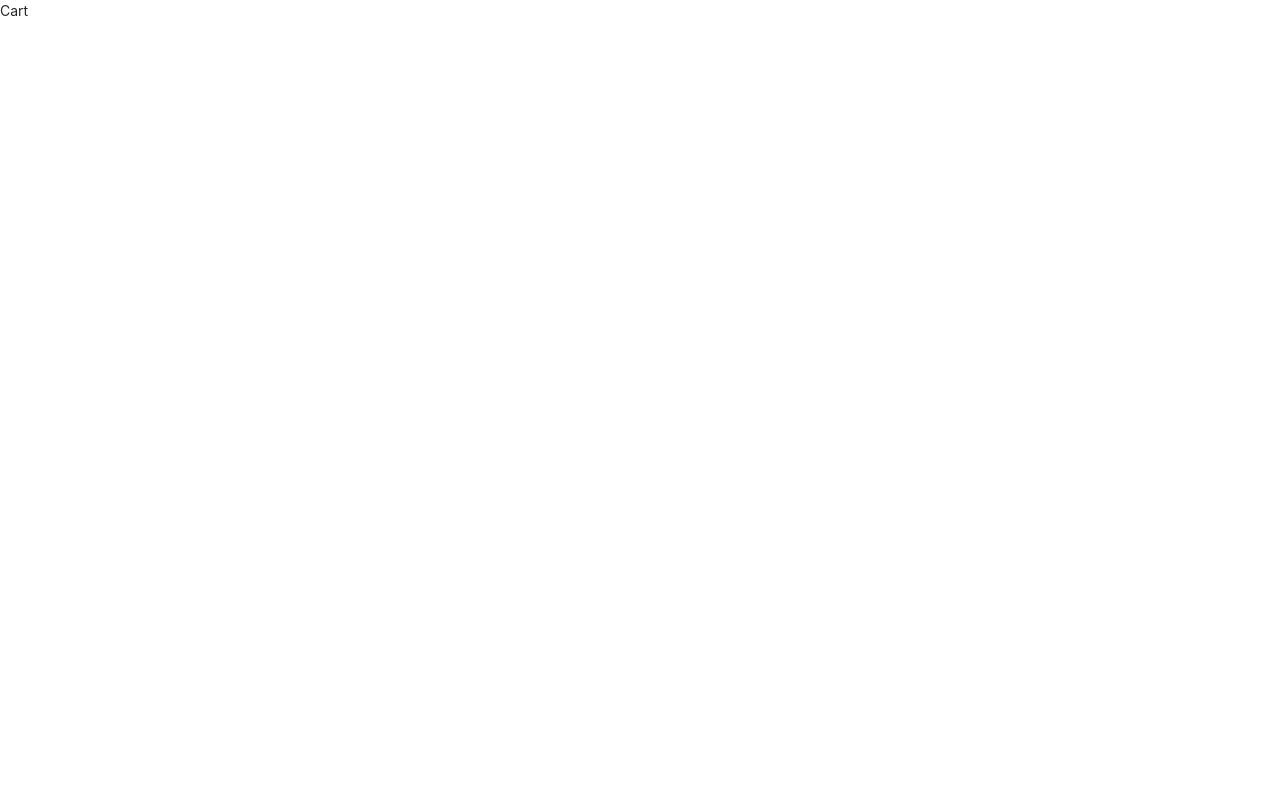
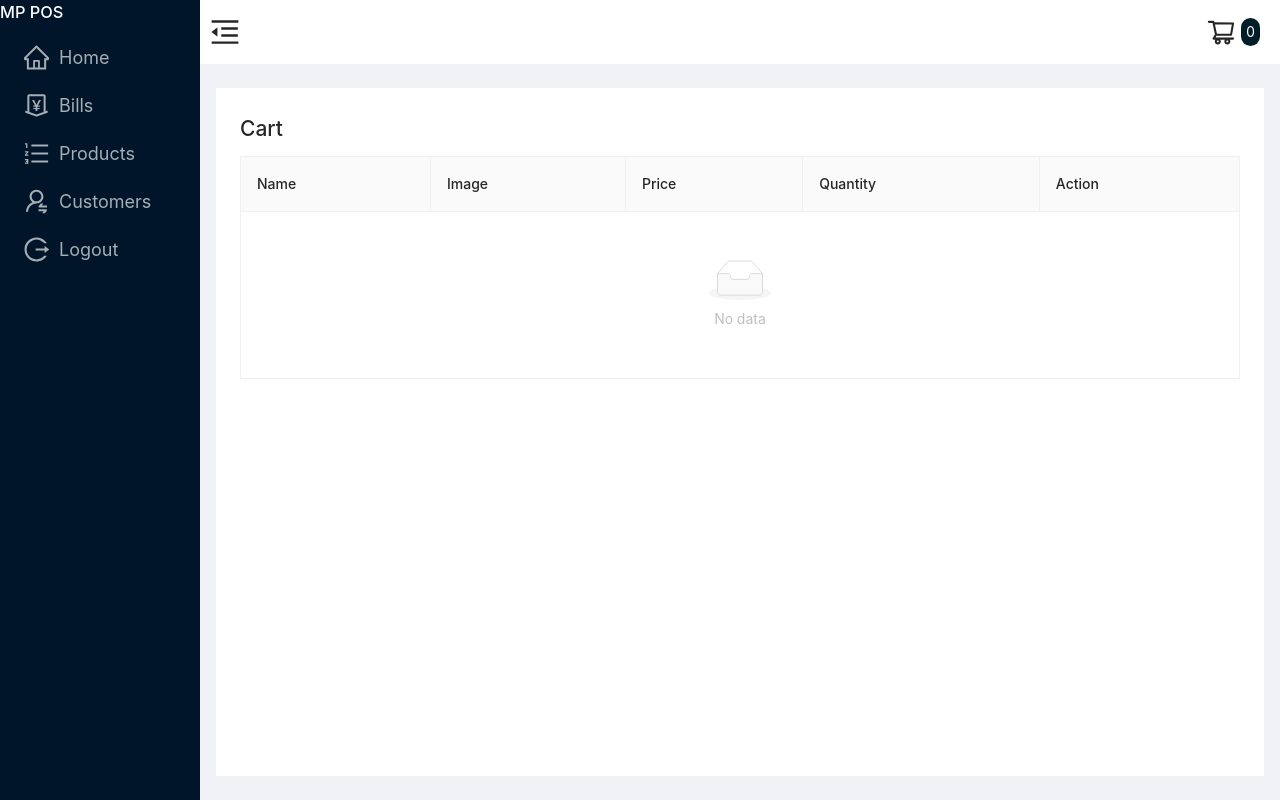
Before and after one commit to muhiddinjv/pos, a React (Create React App) app in the folder client/: page /cart in a window 1280 px wide. Built offline with nearby package versions, Linux system fonts and the light colour scheme.

Commit message:
feat: increment cart item quantity

```diff
--- a/client/src/index.css
+++ b/client/src/index.css
@@ -60,3 +60,18 @@
   color: #fff;
   border-radius: 50px;
 }
+
+.cart-minus{
+  margin-right: 10px;
+  cursor: pointer;
+}
+
+.cart-plus{
+  margin-left: 10px;
+  cursor: pointer;
+}
+
+.cart-quantity{
+  font-size: 20px;
+  vertical-align: bottom;
+}
--- a/client/src/pages/Cart.tsx
+++ b/client/src/pages/Cart.tsx
@@ -1,8 +1,51 @@
 import React from 'react'
+import { useDispatch, useSelector } from 'react-redux'
+import { DeleteOutlined,PlusCircleOutlined,MinusCircleOutlined } from '@ant-design/icons'
+import { Layout, Table } from 'antd'
+import LayoutApp from '../components/Layout'
 
 const Cart = () => {
+    const dispatch = useDispatch();
+
+    const {cartItems} = useSelector((state: any) => state.rootReducer)
+    // 02:04:00
+    const handleIncrement = (record: any) => {
+      dispatch({
+        type: "UPDATE_CART",
+        payload: {...record, quantity: record.quantity + 1}
+      })
+    }
+
+    const columns = [
+      {
+        title:'Name',
+        dataIndex: 'name',
+      },{
+        title: 'Image',
+        dataIndex: 'image',
+        render: (image: string | undefined, record: { name: string | undefined }) => <img src={image} alt={record.name} height={60} width={60}/>
+      },{
+        title:'Price',
+        dataIndex: 'price',
+      },{
+        title:'Quantity',
+        dataIndex: '_id',
+        render: (id: any, record: any) => <div>
+          <MinusCircleOutlined className='cart-minus'/>
+          <strong className='cart-quantity'>{record.quantity}</strong>
+          <PlusCircleOutlined onClick={()=>handleIncrement(record)} className='cart-plus' />
+        </div>
+      },{
+        title:'Action',
+        dataIndex: '_id',
+        render: (id: any, record: any) => <DeleteOutlined />
+      },
+    ]
   return (
-    <div>Cart</div>
+    <LayoutApp>
+      <h2>Cart</h2>
+      <Table dataSource={cartItems} columns={columns} bordered/>
+    </LayoutApp>
   )
 }
 
--- a/client/src/pages/Products.tsx
+++ b/client/src/pages/Products.tsx
@@ -26,7 +26,7 @@ const Products = ({product}: any) => {
   const addToCart = () => {
     dispatch({
       type: "ADD_TO_CART",
-      payload: product
+      payload: {...product, quantity: 1}
     })
   }
   return (
--- a/client/src/redux/rootReducer.js
+++ b/client/src/redux/rootReducer.js
@@ -8,6 +8,10 @@ const rootReducer = (state = initialState, action) => {
         case "ADD_TO_CART":
             return {
                 ...state, cartItems: [...state.cartItems, action.payload]
+            };
+        case "UPDATE_CART":
+            return {
+                ...state, cartItems: state.cartItems.map(product => product._id === action.payload._id ? {...product, quantity: action.payload.quantity} : product)
             }
         default: return state;
     }
```
